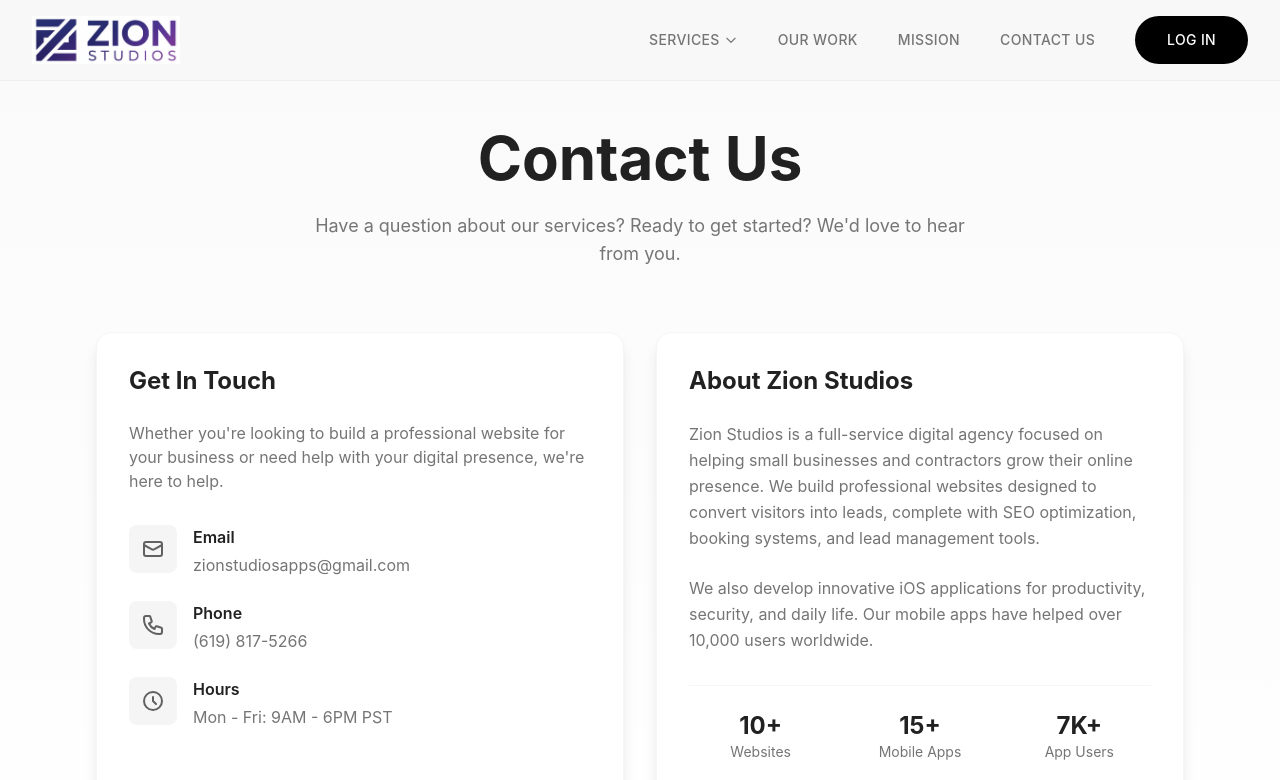
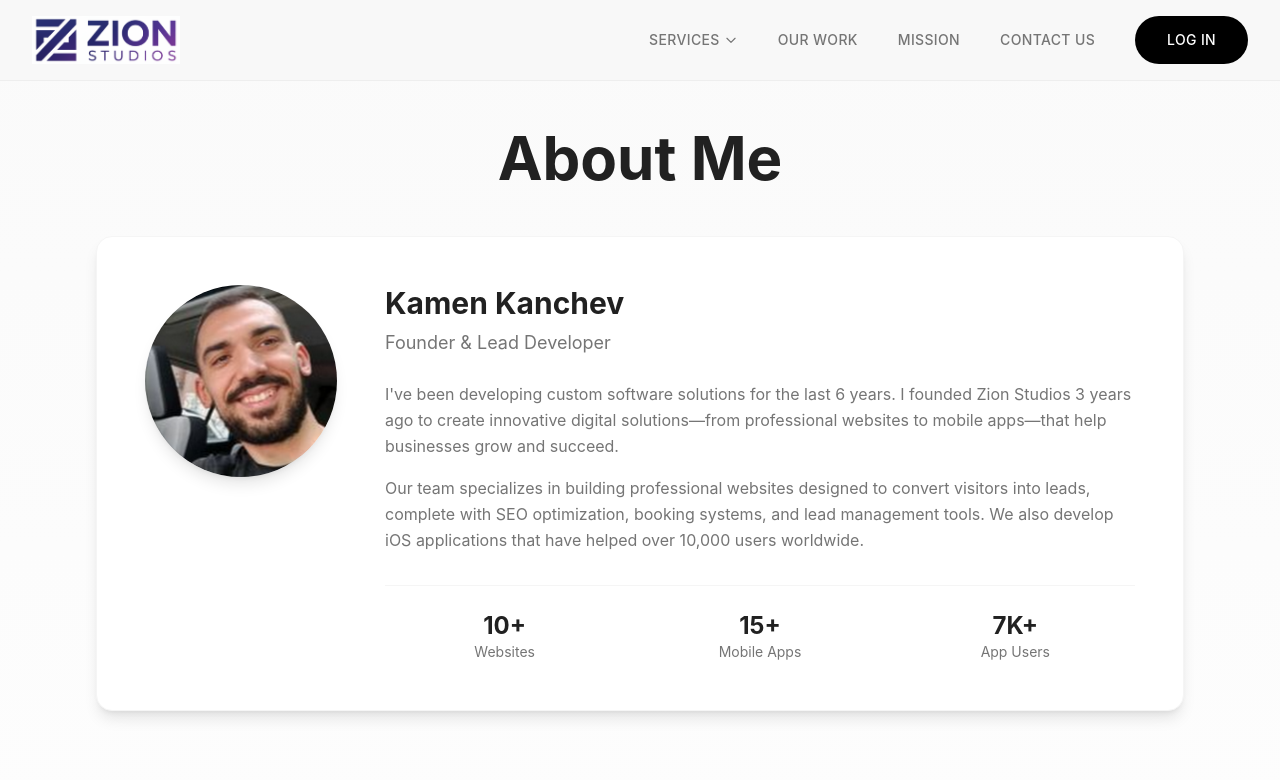
Before and after one commit to skyllex94/zion_studios_website, a React (Create React App) app: page /contact in a window 1280 px wide. Shown: the top 780 px of the page. Built offline with nearby package versions, Linux system fonts and the light colour scheme.

Commit message:
about me

```diff
--- a/src/pages/Contact.jsx
+++ b/src/pages/Contact.jsx
@@ -1,6 +1,7 @@
 import React from "react";
 import Navbar from "../components/Navbar";
 import Footer from "../components/Footer";
+import me from "../assets/icons/me.png";
 
 export default function Contact() {
   return (
@@ -8,7 +9,57 @@
       <Navbar />
       <div className="bg-gradient-to-b from-gray-50 to-white pt-28 lg:pt-32 pb-20">
         <div className="max-w-6xl mx-auto px-4 lg:px-8">
-          <div className="text-center mb-16">
+          {/* About Me Section */}
+          <div className="mb-16">
+            <div className="text-center mb-12">
+              <h1 className="text-4xl md:text-5xl lg:text-6xl font-bold text-gray-900 mb-6">
+                About Me
+              </h1>
+            </div>
+
+            <div className="bg-white rounded-2xl p-8 lg:p-12 shadow-lg border border-gray-100">
+              <div className="flex flex-col lg:flex-row items-center lg:items-start gap-8 lg:gap-12">
+                <img
+                  src={me}
+                  alt="Kamen Kanchev"
+                  className="w-48 h-48 rounded-full object-cover shadow-lg"
+                />
+                <div className="flex-1 text-center lg:text-left">
+                  <h2 className="text-3xl font-bold text-gray-900 mb-2">
+                    Kamen Kanchev
+                  </h2>
+                  <p className="text-lg text-gray-600 mb-6">
+                    Founder & Lead Developer
+                  </p>
+                  <p className="text-gray-600 leading-relaxed mb-4">
+                    I've been developing custom software solutions for the last 6 years. I founded Zion Studios 3 years ago to create innovative digital solutions—from professional websites to mobile apps—that help businesses grow and succeed.
+                  </p>
+                  <p className="text-gray-600 leading-relaxed">
+                    Our team specializes in building professional websites designed to convert visitors into leads, complete with SEO optimization, booking systems, and lead management tools. We also develop iOS applications that have helped over 10,000 users worldwide.
+                  </p>
+
+                  <div className="grid grid-cols-3 gap-4 mt-8 pt-6 border-t border-gray-100">
+                    <div className="text-center">
+                      <div className="text-2xl font-bold text-gray-900">10+</div>
+                      <div className="text-sm text-gray-600">Websites</div>
+                    </div>
+                    <div className="text-center">
+                      <div className="text-2xl font-bold text-gray-900">15+</div>
+                      <div className="text-sm text-gray-600">Mobile Apps</div>
+                    </div>
+                    <div className="text-center">
+                      <div className="text-2xl font-bold text-gray-900">7K+</div>
+                      <div className="text-sm text-gray-600">App Users</div>
+                    </div>
+                  </div>
+                </div>
+              </div>
+            </div>
+          </div>
+
+          {/* Contact Us Section */}
+          <div>
+            <div className="text-center mb-12">
               <h1 className="text-4xl md:text-5xl lg:text-6xl font-bold text-gray-900 mb-6">
                 Contact Us
               </h1>
@@ -22,9 +73,6 @@
                 <h2 className="text-2xl font-bold text-gray-900 mb-6">
                   Get In Touch
                 </h2>
-              <p className="text-gray-600 mb-8">
-                Whether you're looking to build a professional website for your business or need help with your digital presence, we're here to help.
-              </p>
 
                 <div className="space-y-6">
                   <div className="flex items-start space-x-4">
@@ -107,29 +155,11 @@
 
               <div className="bg-white rounded-2xl p-8 shadow-lg border border-gray-100">
                 <h2 className="text-2xl font-bold text-gray-900 mb-6">
-                About Zion Studios
+                  Let's Work Together
                 </h2>
-              <p className="text-gray-600 mb-6 leading-relaxed">
-                Zion Studios is a full-service digital agency focused on helping small businesses and contractors grow their online presence. We build professional websites designed to convert visitors into leads, complete with SEO optimization, booking systems, and lead management tools.
+                <p className="text-gray-600 mb-8 leading-relaxed">
+                  Whether you're looking to build a professional website for your business or need help with your digital presence, we're here to help.
                 </p>
-              <p className="text-gray-600 mb-8 leading-relaxed">
-                We also develop innovative iOS applications for productivity, security, and daily life. Our mobile apps have helped over 10,000 users worldwide.
-              </p>
-
-              <div className="grid grid-cols-3 gap-4 py-6 border-t border-b border-gray-100">
-                <div className="text-center">
-                  <div className="text-2xl font-bold text-gray-900">10+</div>
-                  <div className="text-sm text-gray-600">Websites</div>
-                </div>
-                <div className="text-center">
-                  <div className="text-2xl font-bold text-gray-900">15+</div>
-                  <div className="text-sm text-gray-600">Mobile Apps</div>
-                </div>
-                <div className="text-center">
-                  <div className="text-2xl font-bold text-gray-900">7K+</div>
-                  <div className="text-sm text-gray-600">App Users</div>
-                </div>
-              </div>
 
                 <a
                   href="https://calendly.com/kkanchev94/30min"
@@ -143,6 +173,7 @@
             </div>
           </div>
         </div>
+      </div>
       <Footer />
     </>
   );
```
Also changed, not shown: src/assets/icons/me.png (added). Lines whose indentation alone changed are shown as unchanged.
